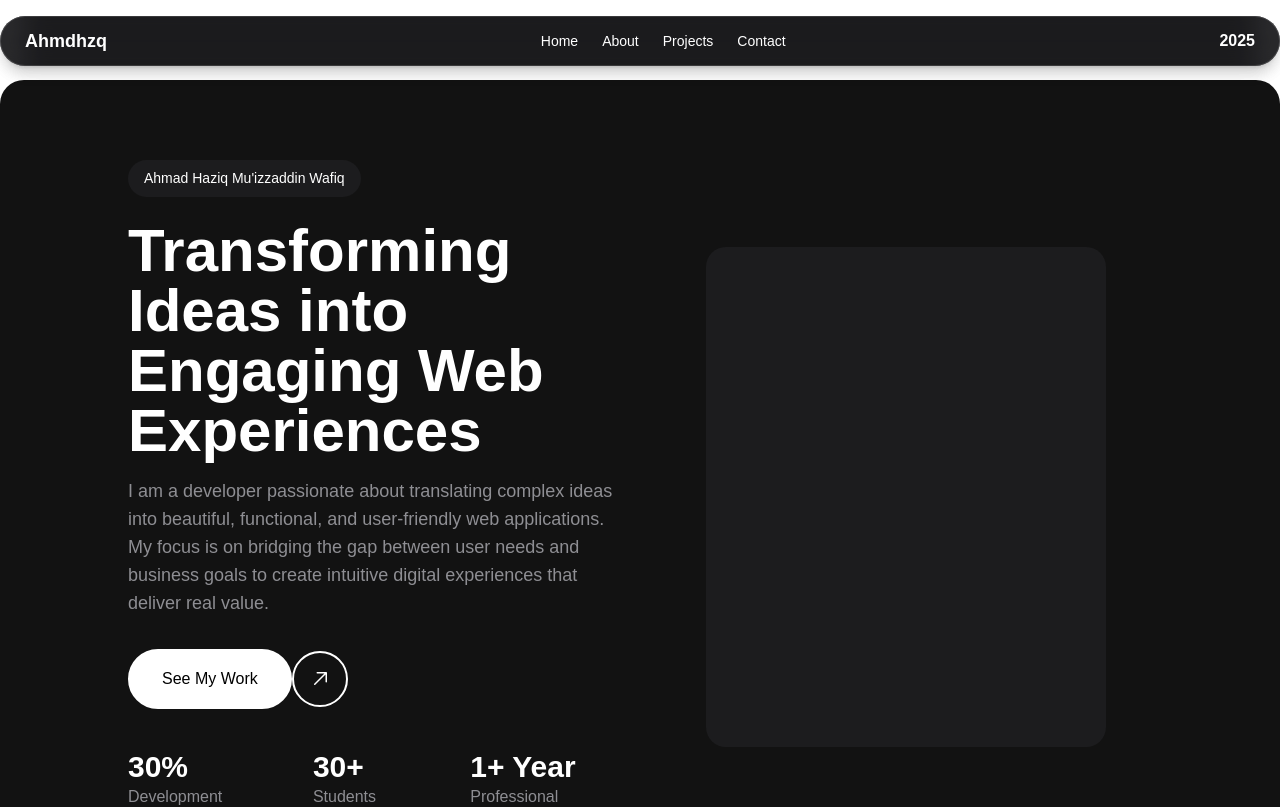
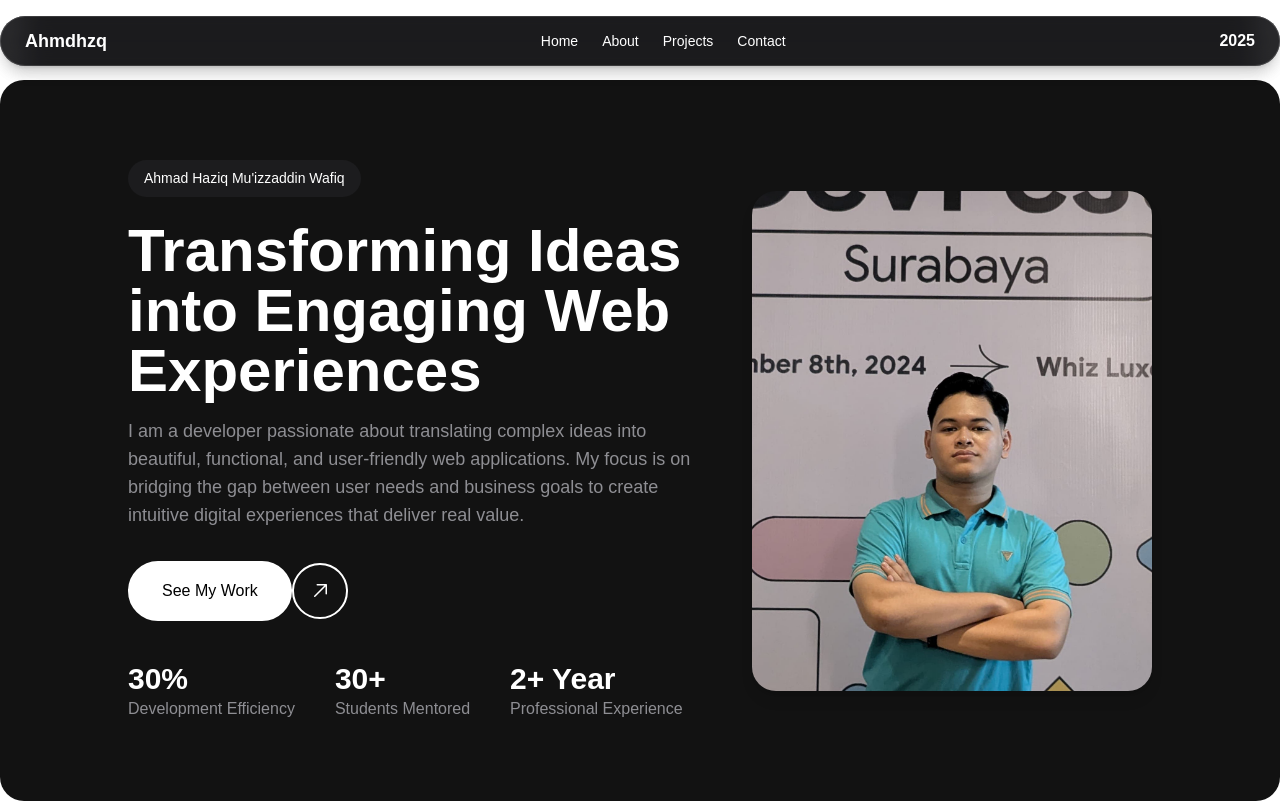
Before and after one commit to ahmdhzq/portfolio, a React (Create React App) app: page / in a window 1280 px wide. Shown: the top 807 px of the page. Built offline with nearby package versions, Linux system fonts and the light colour scheme.

Commit message:
update: Hero content

```diff
--- a/src/components/HeroSection.js
+++ b/src/components/HeroSection.js
@@ -10,28 +10,7 @@ const Pill = styled.div`
   font-size: 14px;
 `;
 
-const HeroButton = styled.button`
-  padding: 16px 32px;
-  border: none;
-  border-radius: 30px;
-  font-size: 16px;
-  font-weight: 700;
-  cursor: pointer;
-  transition: transform 0.2s ease;
-  background-color: #FFFFFF;
-  color: #121212;
 
-  &:hover {
-    transform: scale(1.05);
-  }
-`;
-
-const HeroImagePlaceholder = styled.div`
-  width: 400px;
-  height: 500px;
-  background-color: #1C1C1E;
-  border-radius: 20px;
-`;
 
 const HeroSection = () => {
     return (
@@ -67,15 +46,19 @@ const HeroSection = () => {
                             <p className="text-text-gray">Students Mentored</p>
                         </div>
                         <div className="stat">
-                            <strong className="text-3xl font-extrabold text-text-light">1+ Year</strong>
+                            <strong className="text-3xl font-extrabold text-text-light">2+ Year</strong>
                             <p className="text-text-gray">Professional Experience</p>
                         </div>
                     </div>
                 </div>
 
                 {/* Right Content (Image) */}
-                <div className="flex-1 lg:flex justify-center items-center hidden">
-                    <HeroImagePlaceholder />
+                <div className="flex-1 lg:flex max-w-max hidden">
+                    <img
+                        src="/assets/profile.jpeg"
+                        alt="Foto profil Ahmad Haziq"
+                        className="w-[400px] h-[500px] object-cover rounded-3xl shadow-lg"
+                    />
                 </div>
 
             </div>
```
Also changed, not shown: public/assets/profile.jpeg (added).
